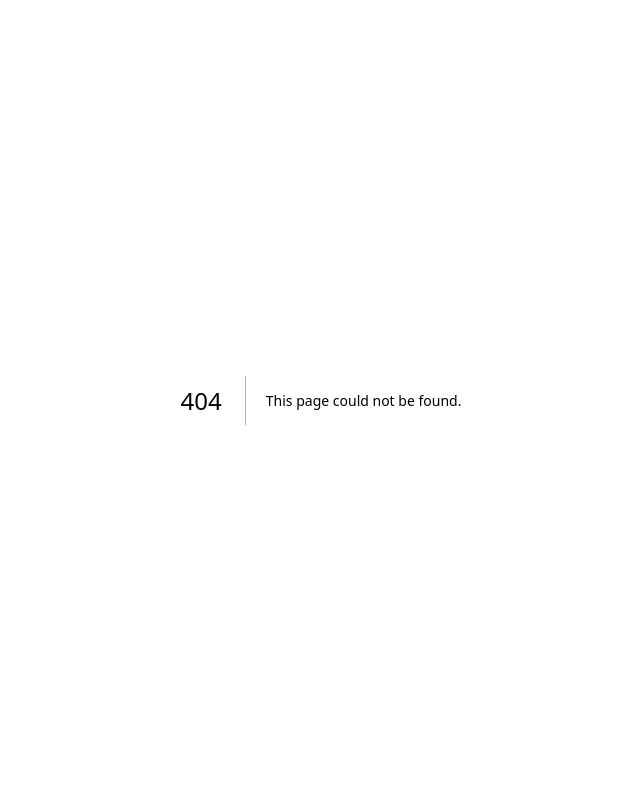
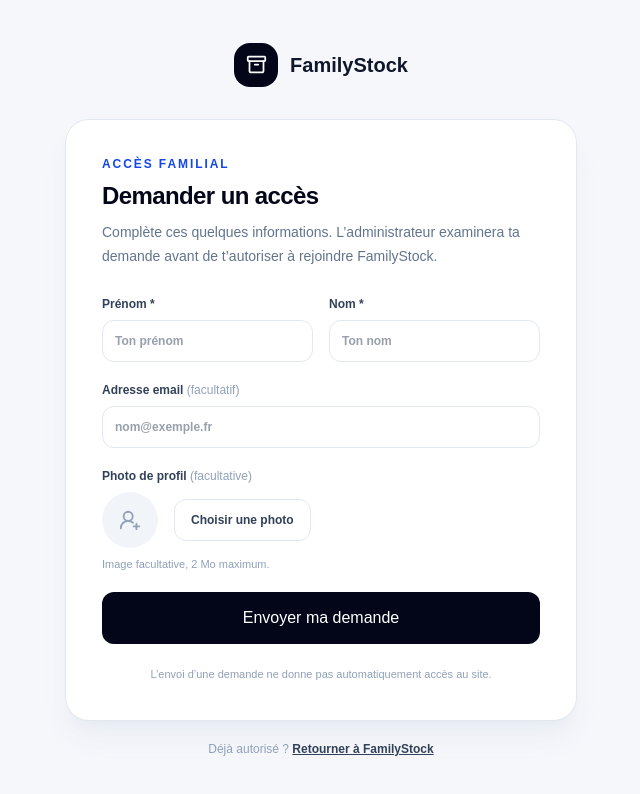
Before and after one commit to jeanlafon12180-ops/familystock, a Next.js app: page /inscription in a window 1280 px wide. Before the commit this address had no page. Shown: the top 794 px of the page, without its empty margins (319-959 px from the left). Built offline with nearby package versions, Linux system fonts and the light colour scheme.

Commit message:
Add member access request form

```diff
--- /dev/null
+++ b/src/app/inscription/page.tsx
@@ -0,0 +1,54 @@
+"use client";
+
+import { useState } from "react";
+import Link from "next/link";
+import { Archive, CheckCircle2, Clock3, UserRoundPlus } from "lucide-react";
+
+type Request = { id: string; firstName: string; lastName: string; email: string; photo: string; status: "pending" | "approved" | "rejected"; accessCode?: string; createdAt: string };
+
+export default function SignupPage() {
+  const [firstName, setFirstName] = useState("");
+  const [lastName, setLastName] = useState("");
+  const [email, setEmail] = useState("");
+  const [photo, setPhoto] = useState("");
+  const [sent, setSent] = useState(false);
+  const [error, setError] = useState("");
+
+  function submit(e: React.FormEvent<HTMLFormElement>) {
+    e.preventDefault();
+    setError("");
+    const requests: Request[] = JSON.parse(localStorage.getItem("familystock_requests") || "[]");
+    requests.push({ id: crypto.randomUUID(), firstName: firstName.trim(), lastName: lastName.trim(), email: email.trim(), photo, status: "pending", createdAt: new Date().toISOString() });
+    localStorage.setItem("familystock_requests", JSON.stringify(requests));
+    setSent(true);
+  }
+
+  function handlePhoto(file?: File) {
+    if (!file) return;
+    if (!file.type.startsWith("image/")) { setError("Choisis un fichier image."); return; }
+    if (file.size > 2 * 1024 * 1024) { setError("La photo doit faire moins de 2 Mo."); return; }
+    const reader = new FileReader();
+    reader.onload = () => setPhoto(String(reader.result || ""));
+    reader.readAsDataURL(file);
+  }
+
+  return <main className="flex min-h-screen items-center justify-center bg-[#f6f7fb] px-4 py-10">
+    <div className="w-full max-w-lg">
+      <Link href="/" className="mb-8 flex items-center justify-center gap-3 text-slate-900"><span className="flex h-11 w-11 items-center justify-center rounded-2xl bg-slate-950 text-white"><Archive size={21}/></span><span className="text-xl font-bold">FamilyStock</span></Link>
+      <section className="rounded-3xl border border-slate-200 bg-white p-7 shadow-xl shadow-slate-200/60 sm:p-9">
+        {sent ? <div className="py-5 text-center"><span className="mx-auto flex h-14 w-14 items-center justify-center rounded-2xl bg-emerald-50 text-emerald-600"><Clock3 size={27}/></span><h1 className="mt-5 text-2xl font-bold text-slate-950">Demande envoyée !</h1><p className="mt-3 text-sm leading-6 text-slate-500">Ta demande d’accès à FamilyStock est en attente de validation par l’administrateur. Tu pourras accéder à l’espace familial uniquement si ta demande est acceptée.</p><Link href="/" className="mt-7 inline-flex rounded-xl bg-slate-950 px-5 py-3 text-sm font-semibold text-white">Retour à l’accueil</Link></div> : <>
+          <div className="mb-7"><div className="text-xs font-bold uppercase tracking-[.16em] text-blue-700">Accès familial</div><h1 className="mt-2 text-2xl font-bold tracking-tight text-slate-950">Demander un accès</h1><p className="mt-2 text-sm leading-6 text-slate-500">Complète ces quelques informations. L’administrateur examinera ta demande avant de t’autoriser à rejoindre FamilyStock.</p></div>
+          <form onSubmit={submit} className="space-y-5">
+            <div className="grid gap-4 sm:grid-cols-2"><label className="block text-xs font-semibold text-slate-700">Prénom *<input required maxLength={50} value={firstName} onChange={e=>setFirstName(e.target.value)} className="mt-2 w-full rounded-xl border border-slate-200 px-3 py-3 text-sm outline-none focus:border-slate-500" placeholder="Ton prénom"/></label><label className="block text-xs font-semibold text-slate-700">Nom *<input required maxLength={60} value={lastName} onChange={e=>setLastName(e.target.value)} className="mt-2 w-full rounded-xl border border-slate-200 px-3 py-3 text-sm outline-none focus:border-slate-500" placeholder="Ton nom"/></label></div>
+            <label className="block text-xs font-semibold text-slate-700">Adresse email <span className="font-normal text-slate-400">(facultatif)</span><input type="email" maxLength={254} value={email} onChange={e=>setEmail(e.target.value)} className="mt-2 w-full rounded-xl border border-slate-200 px-3 py-3 text-sm outline-none focus:border-slate-500" placeholder="nom@exemple.fr"/></label>
+            <div><label className="block text-xs font-semibold text-slate-700">Photo de profil <span className="font-normal text-slate-400">(facultative)</span></label><div className="mt-2 flex items-center gap-4">{photo ? <img src={photo} alt="Aperçu du profil" className="h-14 w-14 rounded-full object-cover"/> : <div className="flex h-14 w-14 items-center justify-center rounded-full bg-slate-100 text-slate-400"><UserRoundPlus size={22}/></div>}<label className="cursor-pointer rounded-xl border border-slate-200 px-4 py-3 text-xs font-semibold text-slate-700 hover:bg-slate-50">Choisir une photo<input type="file" accept="image/*" className="hidden" onChange={e=>handlePhoto(e.target.files?.[0])}/></label>{photo && <button type="button" onClick={()=>setPhoto("")} className="text-xs text-slate-500 underline">Retirer</button>}</div><p className="mt-2 text-[11px] text-slate-400">Image facultative, 2 Mo maximum.</p></div>
+            {error && <p role="alert" className="text-xs text-red-600">{error}</p>}
+            <button type="submit" className="w-full rounded-xl bg-slate-950 px-4 py-3.5 text-sm font-semibold text-white transition hover:bg-slate-800">Envoyer ma demande</button>
+          </form>
+          <p className="mt-5 text-center text-[11px] leading-5 text-slate-400">L’envoi d’une demande ne donne pas automatiquement accès au site.</p>
+        </>}
+      </section>
+      <p className="mt-5 text-center text-xs text-slate-400">Déjà autorisé ? <Link href="/" className="font-semibold text-slate-700 underline">Retourner à FamilyStock</Link></p>
+    </div>
+  </main>;
+}
```
